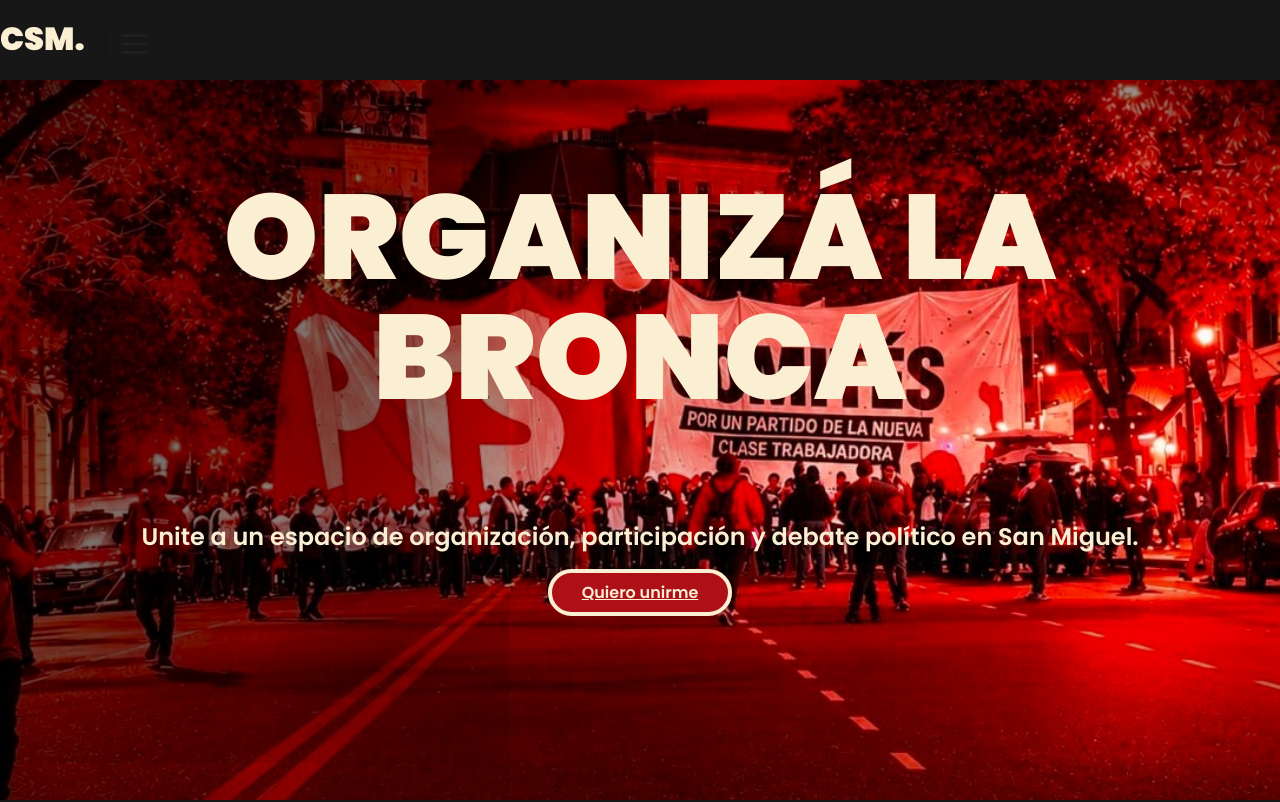
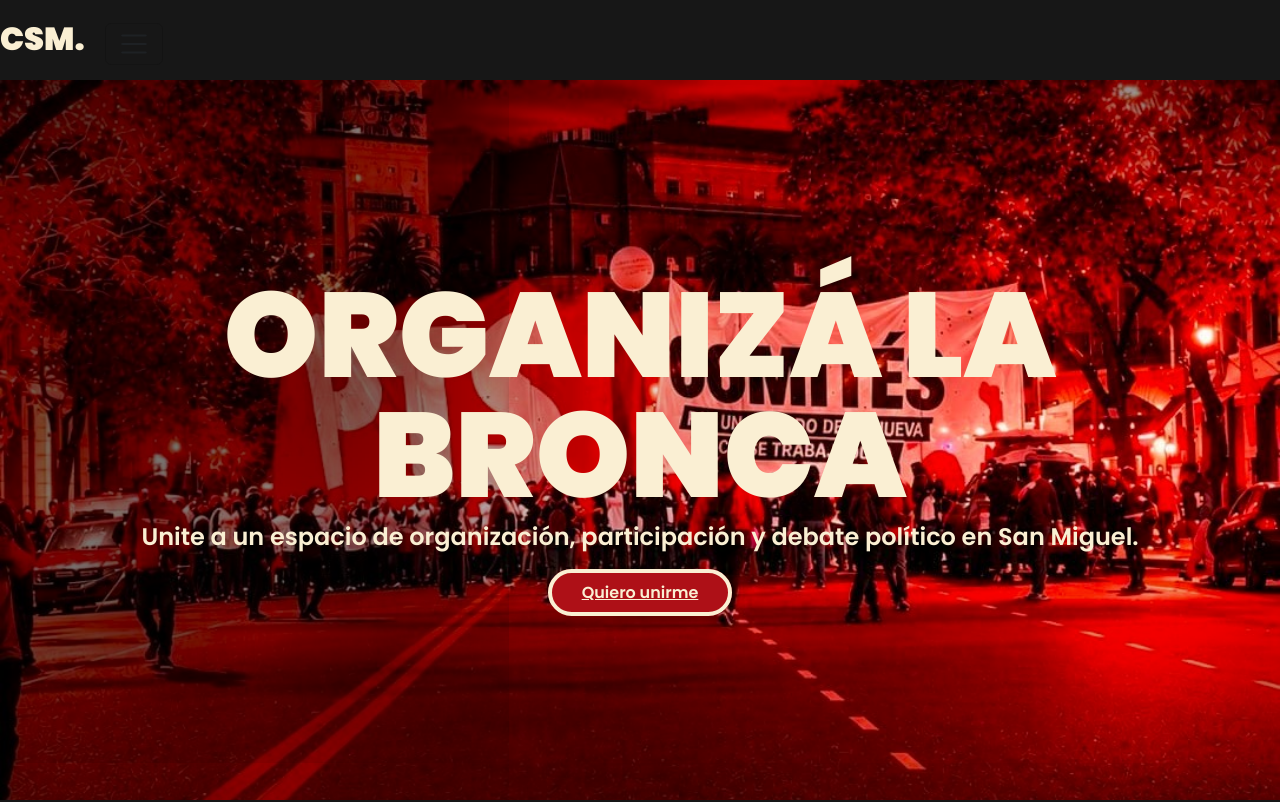
Before and after one commit to maximilianoVelazco/csm, a plain HTML site: page index.html in a window 1280 px wide. Shown: the top 802 px of the page. Drawn offline with nearby package versions, Linux system fonts and the light colour scheme.

Commit message:
d-flex a hero

```diff
--- a/css/landing.css
+++ b/css/landing.css
@@ -13,6 +13,13 @@
 
 .contenido-hero, .contenido-hero > .row{
     height: 100%;
+}
+
+.contenido-hero > .row{
+    display: flex;
+    flex-direction: column;
+    align-items: center;
+    justify-content: center;
 }
 
 .titulo-hero{
--- a/index.html
+++ b/index.html
@@ -47,11 +47,11 @@
         <section class="container-fluid hero">
             <div class="container-fluid capa-sombra">
                 <div class="lg:container gx-0 contenido-hero">
-                    <div class="row d-flex">
-                        <div class="col-12 md:col-9 gx-0 titulo-hero text-center md:text-start align-self-center">
+                    <div class="row d-flex gy-6">
+                        <div class="col-12 md:col-9 gx-0 titulo-hero text-center md:text-start">
                             <h2 class="t-beige fs-6xl">ORGANIZÁ LA BRONCA</h2>
                         </div>
-                        <div class="col-12 md:col-6 gx-0 unite text-center md:text-start align-self-start">
+                        <div class="col-12 md:col-6 gx-0 unite text-center md:text-start">
                             <h4 class="t-beige fs-2xl">Unite a un espacio de organización, participación y debate político en San Miguel.</h4>
                             <!-- <p class="fs-lg t-beige">ladumistööstuses. aastatest, mil tundmatu printija võttis hulga suvalist teksti, et teha trükinäidist. Lorem Ipsum ei ole ainult vii</p> -->
                             <a class="boton-dark" href="https://comunidaddeizquierda.com/" target="_blank">Quiero unirme</a>
```
